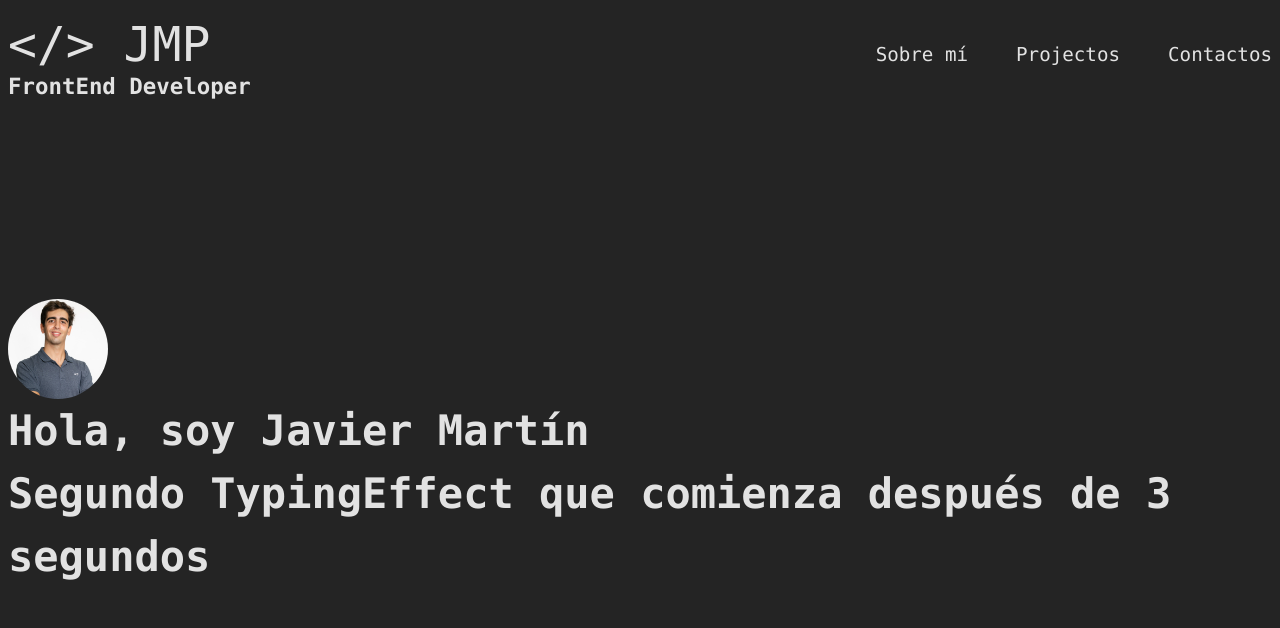
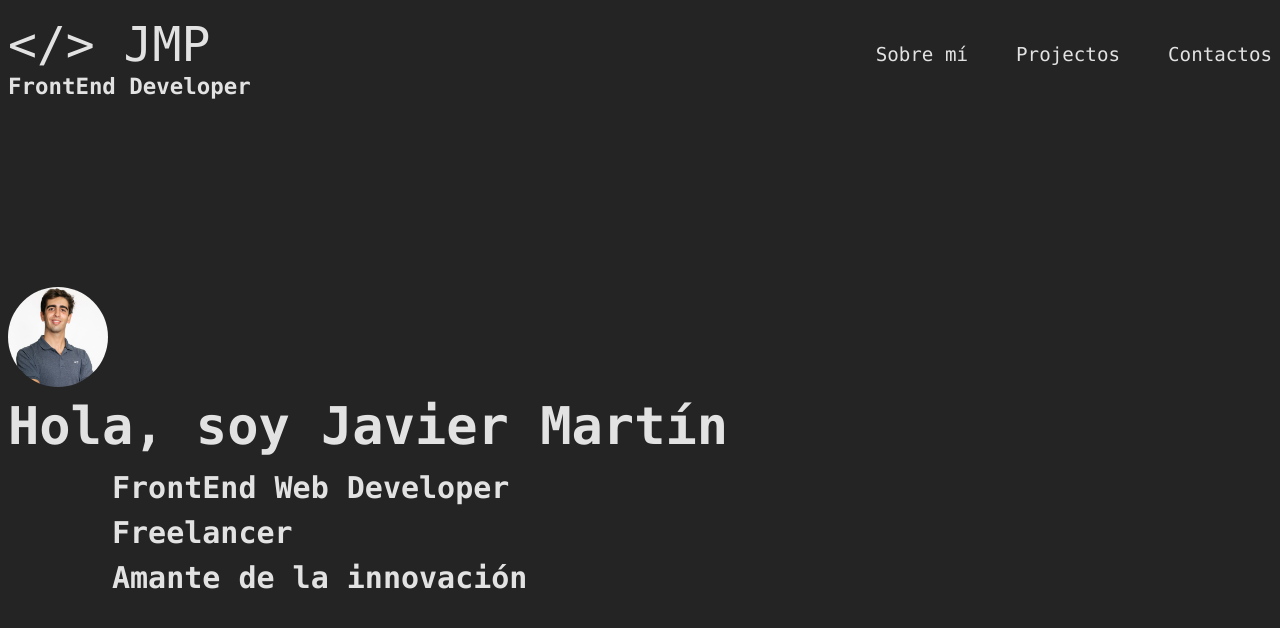
Before and after one commit to jmartinpizarro/portfolio, a React (Vite) app: page / in a window 1280 px wide. Shown: the top 628 px of the page. Built offline with nearby package versions, Linux system fonts and the light colour scheme.

Commit message:
minor changes in files and creation of comp. SocialMediaItem

```diff
--- a/src/App.css
+++ b/src/App.css
@@ -3,6 +3,10 @@
   margin: 0 auto;
   padding: 0;
   font-family: ui-monospace,SFMono-Regular,Menlo,Monaco,Consolas,Liberation Mono,Courier New,monospace;
+}
+
+:root{
+  --mostaza: #D4AF37;
 }
 
 .navbar{
@@ -58,10 +62,17 @@
   opacity: 1;
 }
 
-.dynamicText, .intro{
+.dynamicText{
   margin: 0;
-  font-size: 42px;
+  font-size: 30px;
   font-weight: 700;
+}
+
+.intro{
+  margin: 0;
+  font-size: 30px;
+  font-weight: 700;
+  font-size: 52px
 }
 
 .initContainer{
@@ -77,3 +88,7 @@
   width: 100px;
   border-radius: 50%;
 }
+
+.typingContainer{
+  margin: 0 4rem;
+}
--- a/src/App.jsx
+++ b/src/App.jsx
@@ -5,25 +5,48 @@ import Navbar from './Navbar';
 import TypingEffect from './TypingEffect';
 
 function App(){
-  const [startSecondTyping, setStartSecondTyping] = useState(false)
+  const [startTyping, setStartTyping] = useState(false)
+  const [secondStartTyping, setSecondStartTyping] = useState(false)
+  const [thirdStartTyping, setThirdStartTyping] = useState(false)
 
   useEffect(() => {
-    const timer = setTimeout(() => {
-      setStartSecondTyping(true)
-    }, 2000)
+    const timer1 = setTimeout(() => {
+      setStartTyping(true);
+    }, 1000);
 
-    return () => clearTimeout(timer)
-  }, [])
+    const timer2 = setTimeout(() => {
+      setSecondStartTyping(true);
+    }, 2500);
 
+    const timer3 = setTimeout(() => {
+      setThirdStartTyping(true);
+    }, 3300);
+
+    return () => {
+      clearTimeout(timer1);
+      clearTimeout(timer2);
+      clearTimeout(timer3);
+    };
+  }, []);
   return(
     <>
       <FollowMouse></FollowMouse>
       <Navbar></Navbar>
+
       <section className='initContainer'>
         <img className='profile' src="./src/assets/fotoJMP.jpg" alt="Javier Martin perfil" />
         <h2 className="intro">Hola, soy Javier Martín</h2>
-        {startSecondTyping && <TypingEffect phrase={'Segundo TypingEffect que comienza después de 3 segundos'} />}
+        <ul className="typingContainer">
+          {startTyping && <TypingEffect phrase={'FrontEnd Web Developer'} />}
+          {secondStartTyping && <TypingEffect phrase={'Freelancer'} />}
+          {thirdStartTyping && <TypingEffect phrase={'Amante de la innovación'} />}
+        </ul>
+
+        <div className="socialMediaContainer">
+
+        </div>
       </section>
+
     </>
   )
 }
```
Also changed, not shown: src/SocialMediaItem.jsx (added, +16 -0 lines).
